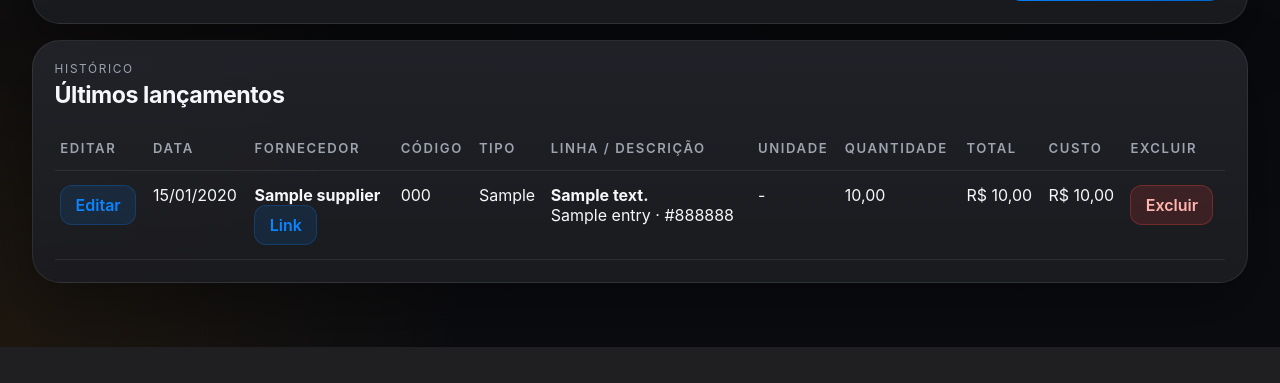
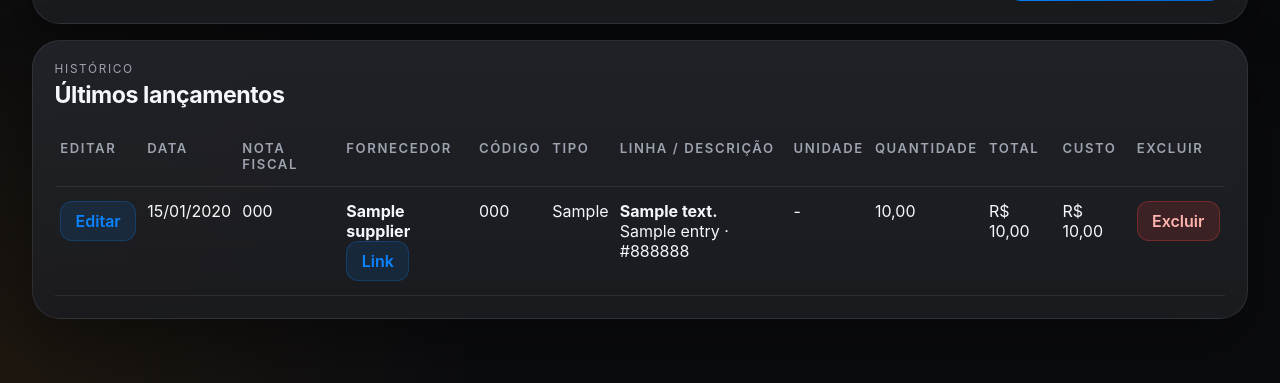
Before and after one commit to robsonmilanez/controleimpressao3d, a Flask app: page /commercial in a window 1280 px wide. Shown: the part 1377-1760 px from the top of the page. Before the commit the page ends 1724 px from the top, so only its background shows below. Run offline with Flask 3, Linux system fonts and the light colour scheme; data comes from the database, SQL or seed files in the repository; tables that the repository leaves empty hold one stand-in row (values such as "Sample post").

Commit message:
Show invoice number in commercial history

```diff
--- a/templates/commercial.html
+++ b/templates/commercial.html
@@ -213,6 +213,7 @@
               <tr>
                 <th>Editar</th>
                 <th>Data</th>
+                <th>Nota fiscal</th>
                 <th>Fornecedor</th>
                 <th>Código</th>
                 <th>Tipo</th>
@@ -231,6 +232,7 @@
                     <a class="action-link" href="{{ url_for('edit_commercial_entry', entry_id=entry['id']) }}">Editar</a>
                   </td>
                   <td data-label="Data">{{ entry["invoice_date"]|br_date if entry["invoice_date"] else entry["created_at"]|br_date }}</td>
+                  <td data-label="Nota fiscal">{{ entry["invoice_number"] or entry["document_number"] or "-" }}</td>
                   <td data-label="Fornecedor">
                     {% if entry["supplier_name"] %}
                       <strong>{{ entry["supplier_name"] }}</strong>
```
